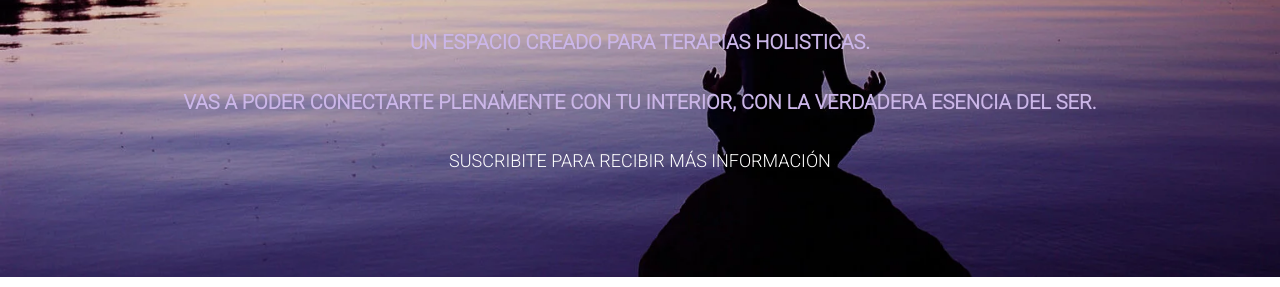
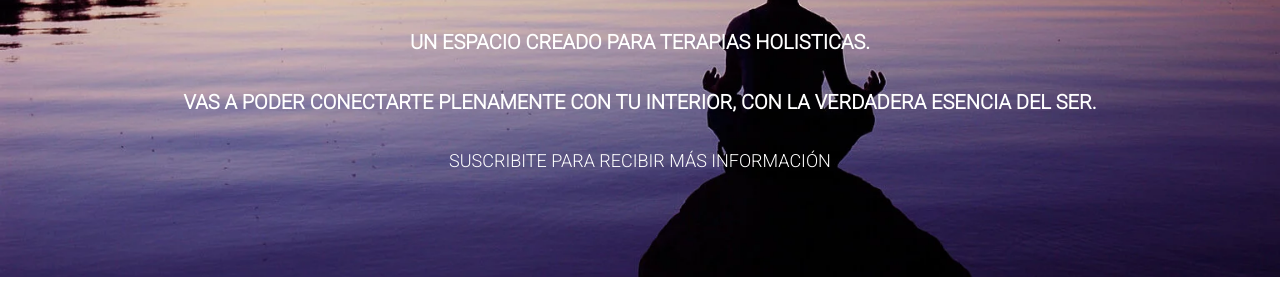
Before and after one commit to gmei25/Aurora, a website: page index.html in a window 1280 px wide. Shown: the part 223-510 px from the top of the page. Drawn offline with nearby package versions, Linux system fonts and the light colour scheme; a web font is replaced by a local one.

Commit message:
font p ppal

```diff
--- a/scss/components/_main.scss
+++ b/scss/components/_main.scss
@@ -39,7 +39,7 @@ main {
         p {
             font-size: 20px;
             font-weight: $fw800;
-            color: rgb(203, 182, 232);
+            color: rgb(255, 255, 255);
             font-family: $ffp;
             display: $dpf;
             text-align: center;
```
Also changed, not shown: css/estilos.css.
